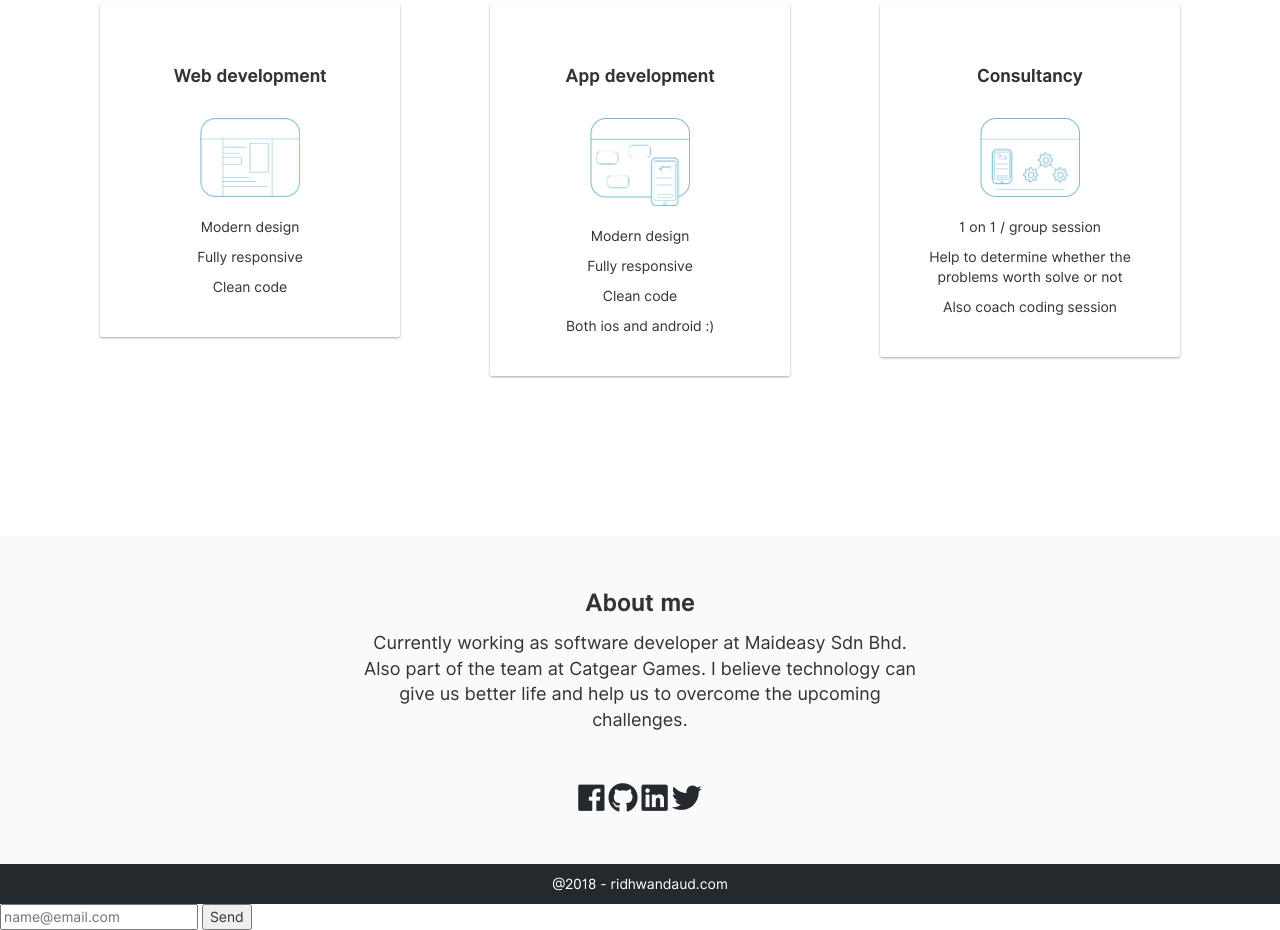
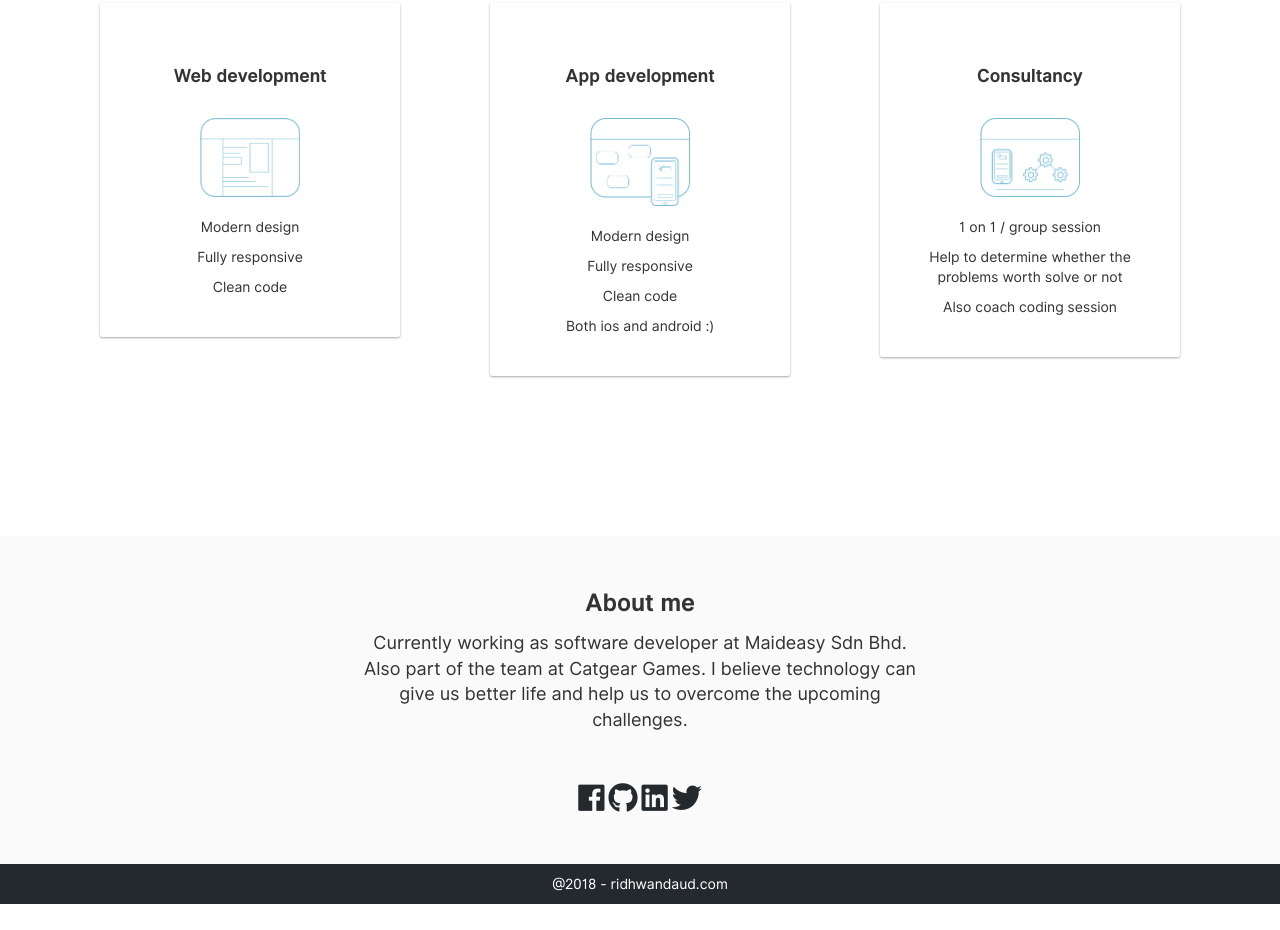
Before and after one commit to ridhwandaud/ridhwandaud.com, a website: page index.html in a window 1280 px wide. Shown: the part 1231-2161 px from the top of the page. After the commit the page ends 2135 px from the top, so only its background shows below. Drawn offline with nearby package versions, Linux system fonts and the light colour scheme.

Commit message:
Remove form

```diff
--- a/index.html
+++ b/index.html
@@ -196,11 +196,6 @@
 
       gtag('config', 'UA-68313972-4');
     </script>
-    <div id="tu-form" data-id="3300cba4-198f-47ef-8bc6-d281decaa104">
-    <input id="tu-email" type="email" name="address" autocomplete="off" placeholder="name@email.com" required>
-    <button id="tu-submit" type="button">Send</button>
-    <div id="tu-message"></div>
-</div>
-<script type="text/javascript" src="https://tuemilio.com/assets/js/tuemilio.js"></script>
+    <script type="text/javascript" src="https://tuemilio.com/assets/js/tuemilio.js"></script>
   </body>
 </html>
```
